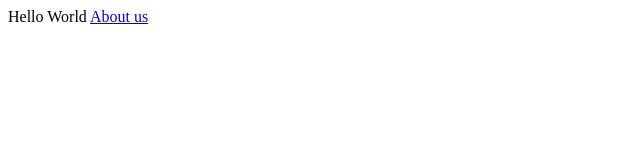
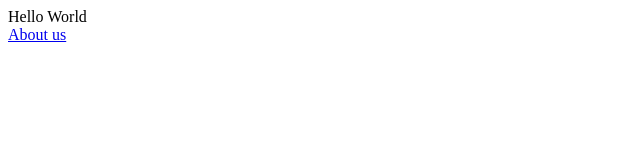
Before and after one commit to pondtahoma/pondtahoma.github.io, a plain HTML site: page index.html in a window 1280 px wide. Shown: the whole page, without its empty margins (0-640 px from the left). Drawn offline with Linux system fonts and the light colour scheme.

Commit message:
Update index.html

```diff
--- a/index.html
+++ b/index.html
@@ -8,7 +8,7 @@
     <meta name="viewport" content="width=device-width, initial-scale=1" />
     <link rel="stylesheet" href="" />
   </head>
-  <body>Hello World
+  <body>Hello World<br>
      <a href="https://pondtahoma.github.io/aboutus.html">About us</a><br>
   </body>
 </html>
```
